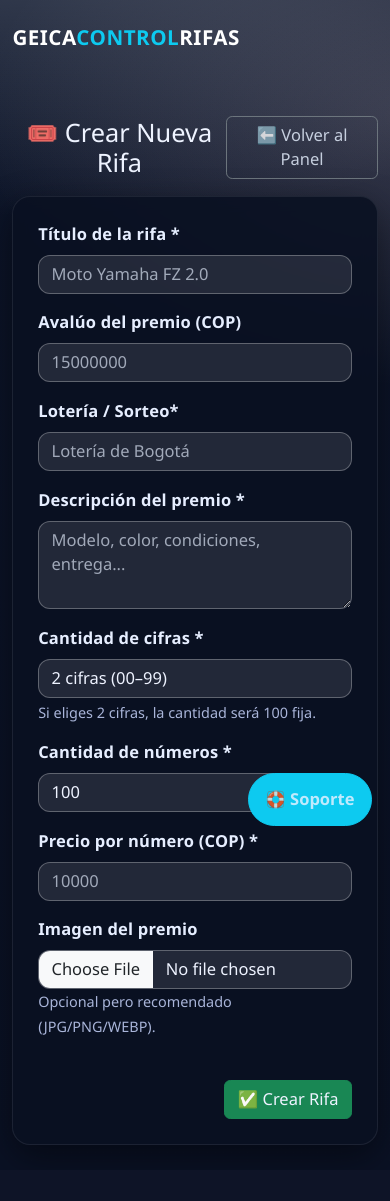
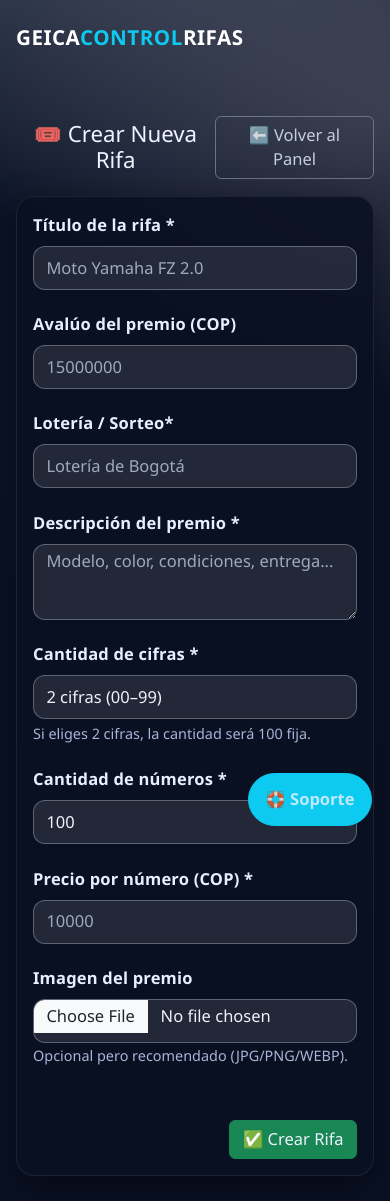
Before and after one commit to mineducaciontitulos/GEICACONTROLRIFAS, a Flask app: template templates/crear_rifa.html in a window 390 px wide. Before the commit the page ends 1154 px from the top, so only its background shows below. Run offline with Flask 3, Linux system fonts and the light colour scheme; the template is opened without the code that fills it, so the values that code supplies are empty; some libraries are stand-ins or nearby versions.

Commit message:
UI: superadmin totalmente responsivo (sin tocar HTML)

```diff
--- a/static/css/estilos.css
+++ b/static/css/estilos.css
@@ -305,52 +305,57 @@ html{ font-size: 16.5px; } /* opcional */
   .table .text-truncate{ max-width: 180px; }
 }
 
-/* ===== Superadmin: layout responsivo y sin “saltos” ===== */
-*,
-*::before,
-*::after { box-sizing: border-box; }
+/* ====== SUPERADMIN: Ajustes 100% responsivos (sin tocar HTML) ====== */
 
-/* Contenedor del panel (usa la clase del card superior del superadmin) */
-.superadmin-panel {
-  padding: 18px;
-  border-radius: 14px;
+/* Que el contenido no se pegue a los bordes en móvil */
+.container{ padding-left:16px; padding-right:16px; }
+
+/* Inputs y selects: alto mínimo táctil y ancho correcto */
+input.form-control,
+select.form-select,
+textarea.form-control{
+  width:100%;
+  min-height:44px;
+  line-height:1.25;
 }
 
-/* Grid del formulario: 2 columnas en desktop, 1 en móvil */
-.superadmin-grid{
-  display: grid;
-  grid-template-columns: repeat(2, minmax(0, 1fr));
-  gap: 14px 18px;
+/* Cards “glass”: respiren mejor en pantallas chicas */
+@media (max-width: 768px){
+  .glass{ padding:16px !important; border-radius:14px; }
 }
 
-/* Filas que deben ocupar todo el ancho (botón, checkout url, etc.) */
-.superadmin-grid .col-span-2{ grid-column: 1 / -1; }
-
-/* Asegura que los campos nunca “rompan” el layout */
-.superadmin-grid .form-control,
-.superadmin-grid .form-select,
-.superadmin-grid input,
-.superadmin-grid select,
-.superadmin-grid button{
-  width: 100%;
-  max-width: 100%;
+/* Fuerza a que TODAS las columnas del form se apilen en móvil,
+   por si algún estilo previo interfiere con Bootstrap */
+@media (max-width: 768px){
+  .row.g-3 > [class^="col-"],
+  .row.g-3 > [class*=" col-"],
+  .row.g-3 > [class^="col-md-"],
+  .row.g-3 > [class*=" col-md-"]{
+    flex: 0 0 100% !important;
+    max-width: 100% !important;
+  }
+  /* separaciones más cómodas entre controles */
+  .row.g-3 > [class^="col-"]{ margin-bottom: .35rem; }
 }
 
-/* Botón alineado a la derecha en pantallas medianas+ */
-.superadmin-actions{
-  display: flex;
-  justify-content: flex-end;
-  gap: 10px;
+/* En tablets (<=992px) usa dos columnas cómodas */
+@media (min-width: 769px) and (max-width: 992px){
+  .row.g-3 > [class^="col-md-4"]{ flex:0 0 50% !important; max-width:50% !important; }
+  .row.g-3 > [class^="col-md-3"]{ flex:0 0 50% !important; max-width:50% !important; }
+  .row.g-3 > [class^="col-md-5"]{ flex:0 0 50% !important; max-width:50% !important; }
 }
 
-/* Ajustes en móviles */
-@media (max-width: 768px){
-  .superadmin-grid{ grid-template-columns: 1fr; gap: 12px; }
-  .superadmin-actions{ justify-content: stretch; }
-  .superadmin-actions .btn{ width: 100%; }
+/* Botón principal ancho completo en móvil */
+@media (max-width: 576px){
+  .form-actions-right{ justify-content:stretch; }
+  .form-actions-right .btn{ width:100%; }
 }
 
-/* Pequeños refinamientos visuales para coherencia con tu tema */
-.superadmin-panel .form-label{ margin-bottom: .35rem; }
-.superadmin-panel .form-control,
-.superadmin-panel .form-select{ min-height: 42px; }
+/* Titular y textos un poco más compactos en móvil */
+@media (max-width: 576px){
+  h2{ font-size:1.35rem; }
+  h5{ font-size:1.05rem; }
+}
+
+/* Tablas: asegúrate de scroll horizontal si es necesario */
+.table-responsive{ overflow-x:auto; }
```
